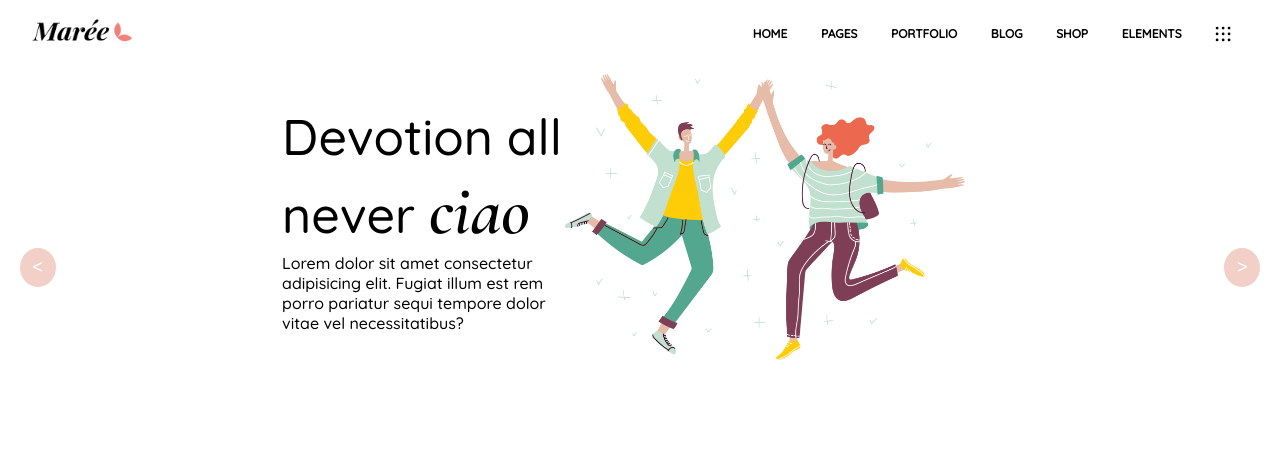
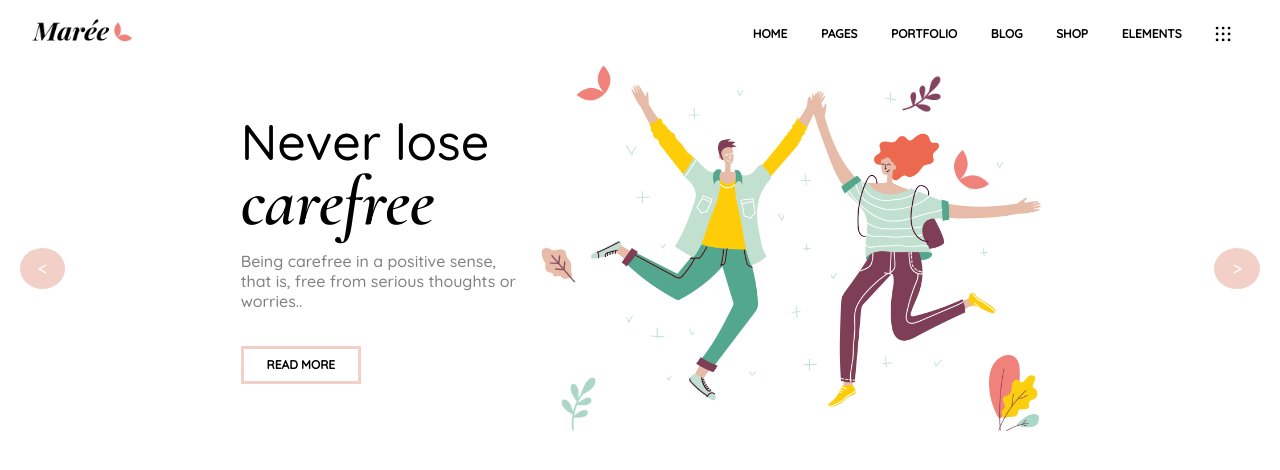
Before and after one commit to camillapalombi/proj-html-vuejs, a Vue app: page / in a window 1280 px wide. Shown: the top 470 px of the page. Built offline with nearby package versions, Linux system fonts and the light colour scheme.

Commit message:
Slider perfezionato

```diff
--- a/src/components/MainSectionOne.vue
+++ b/src/components/MainSectionOne.vue
@@ -7,27 +7,36 @@
 
               <!--SECTION LEFT-->
             <div class="section-left">
+
                 <h1> {{ arrSlider[activeIndex].title }} <span class="cursive-world">{{ arrSlider[activeIndex].cursiveWorld }}</span></h1>
                 <div class="subtitle"> {{ arrSlider[activeIndex].subtitle }}</div>
+
+                <button class="btn-read-more">READ MORE</button>
+
             </div>
+
                 <!--SECTION RIGHT-->
             <div class="section-right">
-                <img class="big-img" v-if="activeIndex == 0" src="./../../public/img/h-2-slider-img-15.png" alt="">
-                <img class="img-alone" v-else-if="activeIndex == 1" src="./../../public/img/h-2-slider-img-11.png" alt="">
-                <img class="img-alone" v-else src="./../../public/img/short-slider-rev-1-img-3.png" alt="">
+                <img class="skate-img" v-if="activeIndex == 0" src="./../../public/img/h-2-slider-img-15.png" alt="ragazza su pattini">
+                <img class="happy-img" v-else-if="activeIndex == 1" src="./../../public/img/h-2-slider-img-11.png" alt="coppia felice che salta">
+                <img class="img-alone" v-else src="./../../public/img/short-slider-rev-1-img-3.png" alt="uomo su panchina che suona">
+                <img class="skate-img" v-if="activeIndex == 0" src="./../../public/img/h-2-slider-img-16.png" alt="ragazzo in skate">
 
-                <img class="big-img" v-if="activeIndex == 0" src="./../../public/img/h-2-slider-img-16.png" alt="">
-                <img class="big-img" v-else src="" alt="">
+                <!--IMG FOGLIOLINE SINISTRA-->
+                <img class="fogliolina f-1" src="./../../public/img/short-slider-rev-1-img-2.png" alt="fogliolina">
+                <img class="fogliolina f-2" src="./../../public/img/short-slider-rev-1-img-10.png" alt="fogliolina">
+                <img class="fogliolina f-3" src="./../../public/img/short-slider-rev-1-img-8.png" alt="fogliolina">
+                <!--IMG FOGLIOLINE DESTRA-->
+                <img class="fogliolina f-4" src="./../../public/img/short-slider-rev-1-img-7.png" alt="fogliolina">
+                <img class="fogliolina f-5" src="./../../public/img/short-slider-rev-1-img-6.png" alt="fogliolina">
+                <img class="fogliolina f-6" src="./../../public/img/h-2-slider-img-17.png" alt="fogliolina">
+
             </div>
 
           </div>
 
-
-
-
-
       </div>
-
+        <!--BOTTONI AVANTI/INDIETRO-->
         <button @click="previus()" class="btn-control btn-previus">&lt;</button>
 		<button @click="next()" class="btn-control btn-next"> &GT; </button>
 
@@ -40,25 +49,25 @@ name: 'MainSectionOne',
 data () {
     return {
         activeIndex: 0,
-        interval: 4000,
+        interval: 5000,
 		intervalId: null,
         arrSlider: [
             {
                 title: 'Devotion that never',
                 cursiveWorld: 'ends',
-                subtitle: 'Lorem ipsum dolor sit amet consectetur adipisicing elit. Fugiat illum est rem porro pariatur sequi tempore dolor vitae vel necessitatibus?',
+                subtitle: 'Devotion is sit amet consectetur adipisicing elit. Fugiat illum est rem porro pariatur sequi tempore dolor vitae vel necessitatibus?',
             },
             {
-                title: 'Devotion all never',
-                cursiveWorld: 'ciao',
-                subtitle: 'Lorem  dolor sit amet consectetur adipisicing elit. Fugiat illum est rem porro pariatur sequi tempore dolor vitae vel necessitatibus?',
+                title: 'Never lose',
+                cursiveWorld: 'carefree',
+                subtitle: ' Being carefree in a positive sense, that is, free from serious thoughts or worries..',
                 imgLeft: './../../public/img/h-2-slider-img-11.png',
                 imgRight: ''
             },
             {
-                title: 'Devotion soul never',
-                cursiveWorld: 'arrivederci',
-                subtitle: 'Lorem ipsum sit amet consectetur adipisicing elit. Fugiat illum est rem porro pariatur sequi tempore dolor vitae vel necessitatibus?',
+                title: 'Love for',
+                cursiveWorld: 'music',
+                subtitle: 'The language of music is a language that only the soul understands, but that the soul can never translate.',
             },
         ]
     }
@@ -107,16 +116,57 @@ methods: {
 }
 .section-left {
     width: 25%;
+
 }
 .section-right {
     width: 40%;
+    height: 100%;
+    margin-left: 70px;
+    position: relative;
 }
-.big-img {
+.fogliolina {
+    position: absolute;
+    width: 35px;
+}
+.f-1 {
+    top: -20px;
+    left: -15px;
+}
+.f-2 {
+    top: 50%;
+    left: -50px;
+    transform: rotate(270deg);
+}
+.f-3 {
+    bottom: -20px;
+    left: -30px;
+}
+.f-4 {
+    top: -10px;
+    right: 100px;
+    transform: rotate(90deg);
+}
+.f-5 {
+    top: 20%;
+    right: 50px;
+}
+.f-6 {
+    bottom: -20px;
+    right: 0;
+    width: 50px;
+
+}
+.skate-img {
     width: 230px;
 }
 h1 {
     font-size: 50px;
     font-weight: 200;
+    line-height: 1.2em;
+}
+.subtitle {
+    color: grey;
+    margin-top: 15px;
 }
 .cursive-world {
     font-family: 'Cormorant Garamond', serif;
@@ -129,16 +179,11 @@ h1 {
     height: 100%;
     position: relative;
     margin: auto;
-}
-.white-bg {
-    width: 100%;
-    height: 100%;
-    object-fit: fill;
+    display: flex;
+    align-items: center;
+    justify-content: center;
 }
 .slide-content {
-    position: absolute;
-    top: 10px;
-    left: 20px;
     display: flex;
     justify-content: center;
     align-items: center;
@@ -146,13 +191,14 @@ h1 {
 .btn-control {
     position: absolute;
     top: 50%;
-    padding: .5em .7em;
+    padding: .5em 1em;
     color: white;
     font-size: 18px;
     border: none;
     border-radius: 50%;
     background-color: $lightPink;
     cursor: pointer;
+    font-family: 'Quicksand', sans-serif;
 }
 .btn-next {
     right: 20px;
@@ -161,7 +207,21 @@ h1 {
     left: 20px;
 }
 .img-alone {
-    width: 400px;
+    width: 320px;
+}
+.happy-img {
+    width: 450px;
+}
+.btn-read-more {
+    border: none;
+    padding: .7em 1.9em;
+    background-color: white;
+    border: 3px solid $lightPink;
+    font-family: 'Quicksand', sans-serif;
+    font-weight: bold;
+    font-size: 12px;
+    margin-top: 35px;
+    cursor: pointer;
 }
 
 
```
